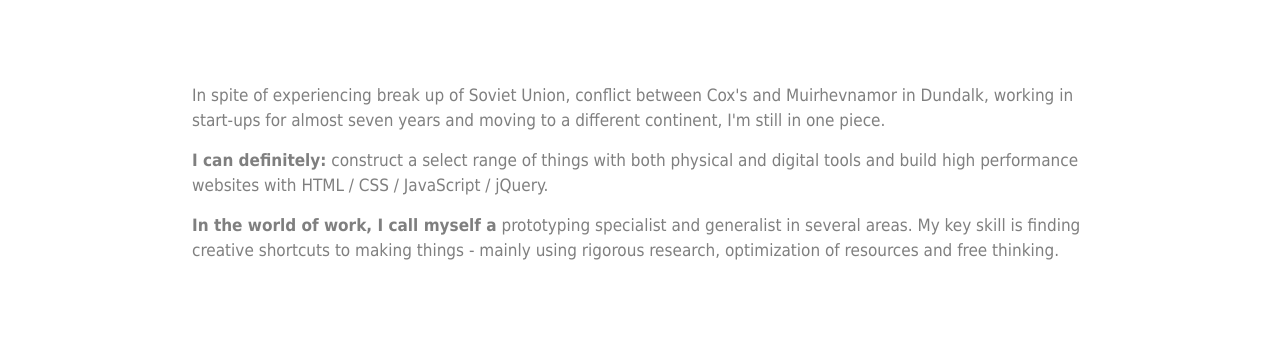
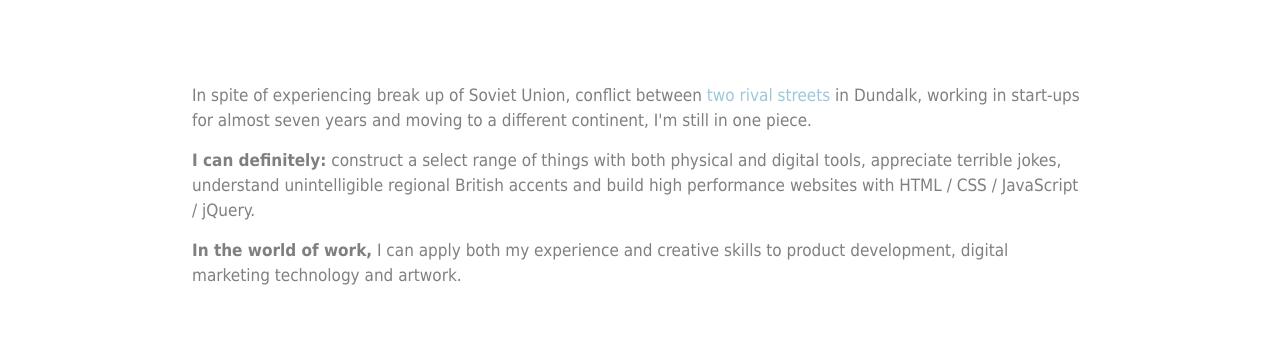
Before and after one commit to Yuri-B/yuri-b.github.io, a plain HTML site: page about.html in a window 1280 px wide. Shown: the part 172-518 px from the top of the page. Drawn offline with Linux system fonts and the light colour scheme.

Commit message:
improvement of copy

```diff
--- a/about.html
+++ b/about.html
@@ -30,15 +30,15 @@
 
       <div class="content">
         <p>
-          In spite of experiencing break up of Soviet Union, conflict between Cox's and Muirhevnamor in Dundalk, working in start-ups for almost seven years and moving to a different continent, I'm still in one piece.
+          In spite of experiencing break up of Soviet Union, conflict between <a href="https://www.independent.ie/regionals/argus/news/ambitious-project-tackled-the-extreme-violence-between-young-people-in-towns-two-largest-estates-26912861.html" target="_blank">two rival streets</a> in Dundalk, working in start-ups for almost seven years and moving to a different continent, I'm still in one piece.
         </p>
 
         <p>
-          <b>I can definitely:</b> construct a select range of things with both physical and digital tools and build high performance websites with HTML / CSS / JavaScript / jQuery.
+          <b>I can definitely:</b> construct a select range of things with both physical and digital tools, appreciate terrible jokes, understand unintelligible regional British accents and build high performance websites with HTML / CSS / JavaScript / jQuery.
         </p>
 
         <p>
-          <b>In the world of work, I call myself a</b>  prototyping specialist and generalist in several areas. My key skill is finding creative shortcuts to making things - mainly using rigorous research, optimization of resources and free thinking.
+          <b>In the world of work,</b> I can apply both my experience and creative skills to product development, digital marketing technology and artwork.
         </p>
       </div>
 
```
Also changed, not shown: projects/pen.html (+1 -0 lines).
